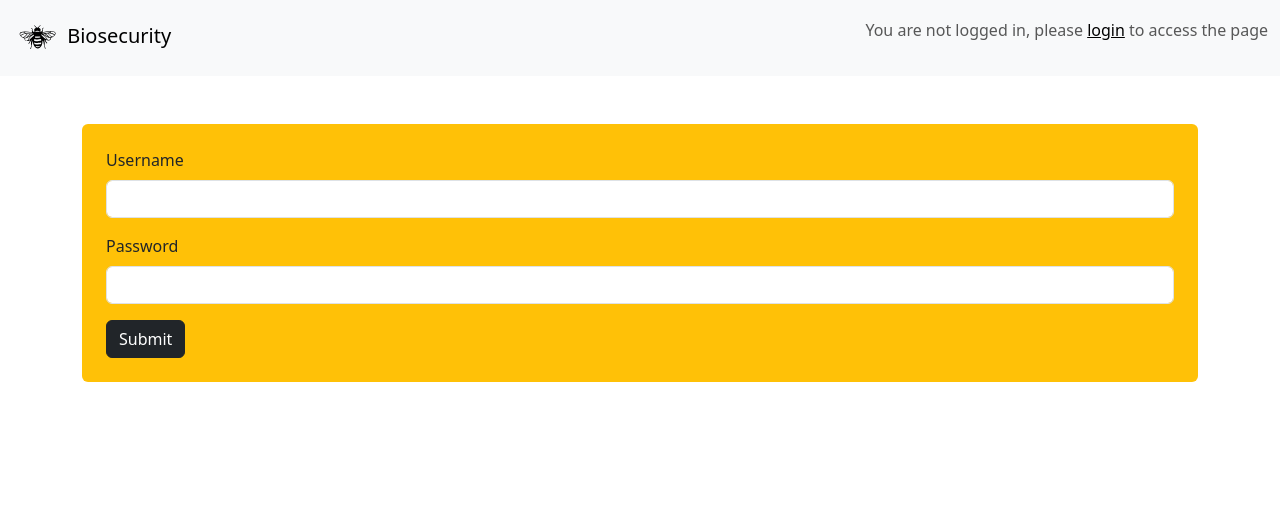
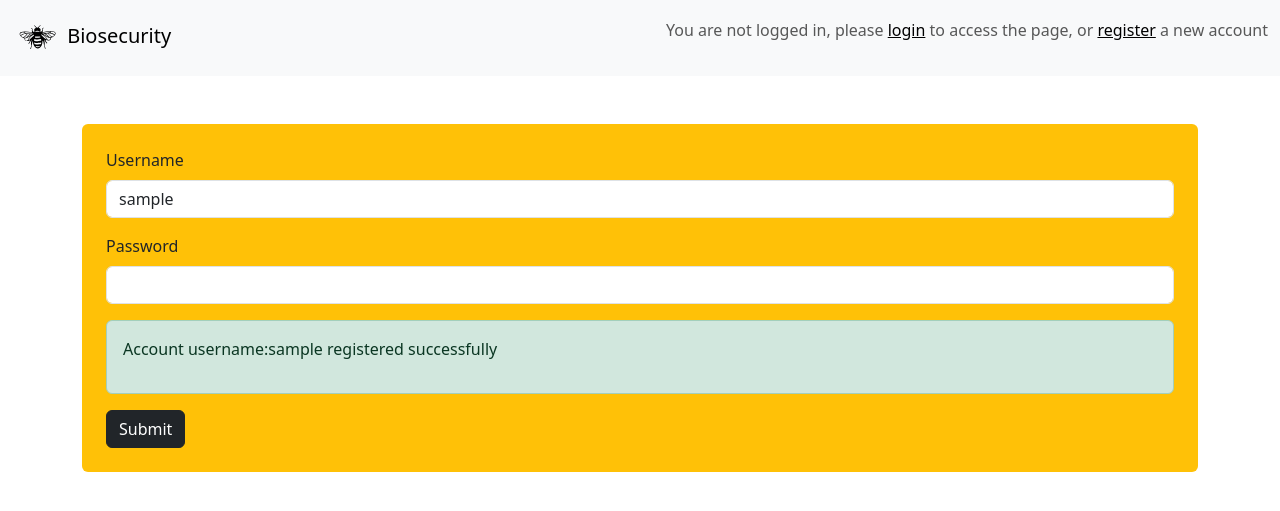
Before and after one commit to Ke-Liang-1160404/Biosecurity, a Flask app: template biosecurity_app/templates/login.html in a window 1280 px wide. Shown: the top 511 px of the page. Run offline with Flask 3, Linux system fonts and the light colour scheme; the template is opened without the code that fills it: most values are stand-ins (such as "Sample title", 1, 10 or a date in 2020).

```diff
--- a/biosecurity_app/templates/base.html
+++ b/biosecurity_app/templates/base.html
@@ -87,7 +87,8 @@
               {% endif %}
               <a href="/logout" class="btn btn-outline-danger">Logout</a>
           {% else %}
-              <p class="navbar-text">You are not logged in, please <a href="/login">login</a> to access the page</p>
+              <p class="navbar-text">You are not logged in, please <a href="/login">login</a> to access the page, or <a href="/register">register</a> a new account</p>
+
           {% endif %}
       </div>
     </div>
--- a/biosecurity_app/templates/login.html
+++ b/biosecurity_app/templates/login.html
@@ -6,7 +6,7 @@
   <form action="{{ url_for('login') }}" method="POST" autocomplete="off" class="bg-warning p-4 rounded">
     <div class="mb-3">
       <label for="username" class="form-label">Username</label>
-      <input type="text" class="form-control" id="username" name="username" required>
+      <input type="text" class="form-control" id="username" name="username" value="{% if registered %}{{username}}{% endif %}" required>
     </div>
     <div class="mb-3">
       <label for="password" class="form-label">Password</label>
@@ -16,10 +16,17 @@
 
 
 
-    {% if msg %}
+    {% if toLogin and not registered %}
     <div class="alert alert-danger"   role="alert">
+     this is  {{registered}}
     {{ msg }}
     </div>
+    {% elif registered %}
+    <div class="alert alert-success"   role="alert">
+      <p>
+          Account username:{{username}} registered successfully
+      </p>
+      </div>
     {% endif %}
 
     <button type="submit" class="btn btn-dark">Submit</button>
--- a/biosecurity_app/templates/register.html
+++ b/biosecurity_app/templates/register.html
@@ -34,12 +34,12 @@
     </div>
 
     {% if msg %}
-    <div class="alert {% if not registered %}alert-danger{% endif %}  {% if registered %}alert-success{% endif %}"   role="alert">
+    <div class="alert alert-danger"   role="alert">
     {{ msg }}
 
     {% endif %}
 
-    {% if login %}
+    {% if toLogin and not registered %}
     <div class="alert alert-danger" role="alert">
      <p>
        Email has been used to register an account, Please try <a href='/login' class="alert-link">login</a> or use another email.
```
Also changed, not shown: biosecurity_app/views.py (+58 -36 lines).
